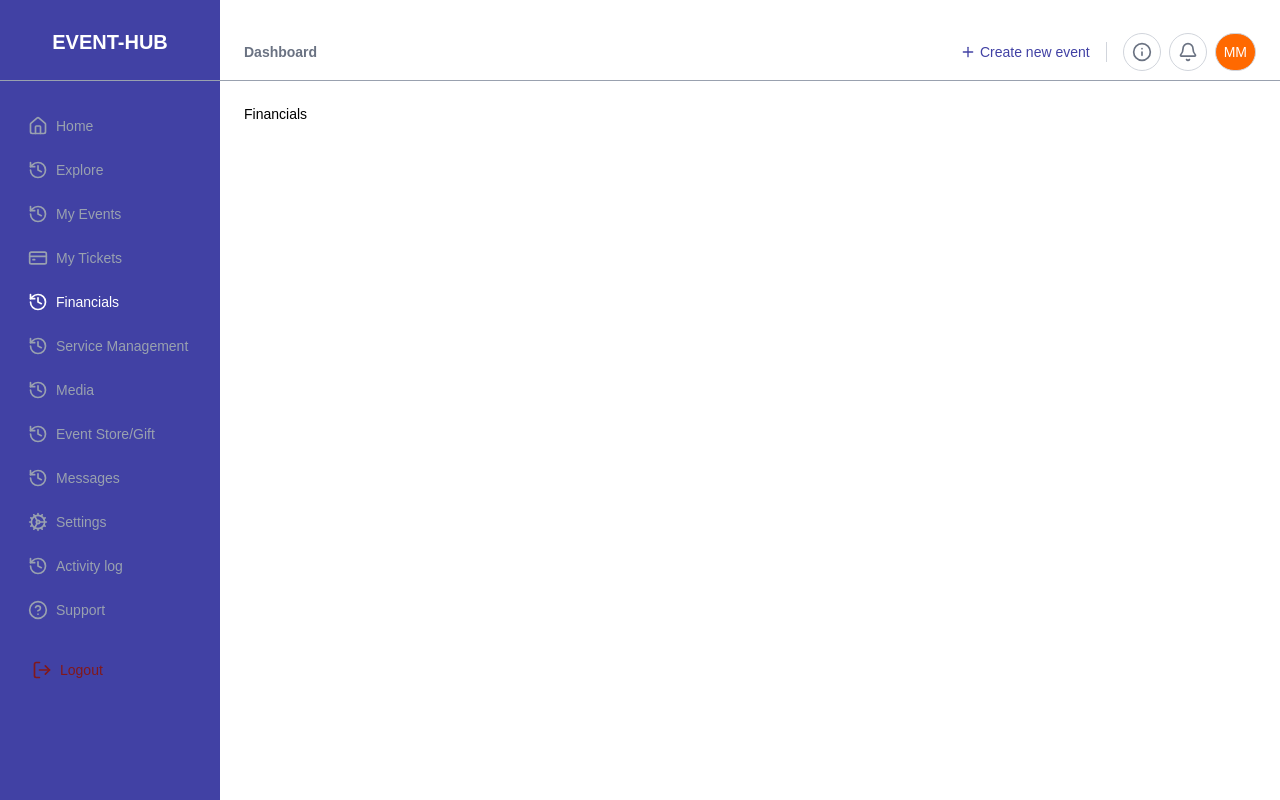
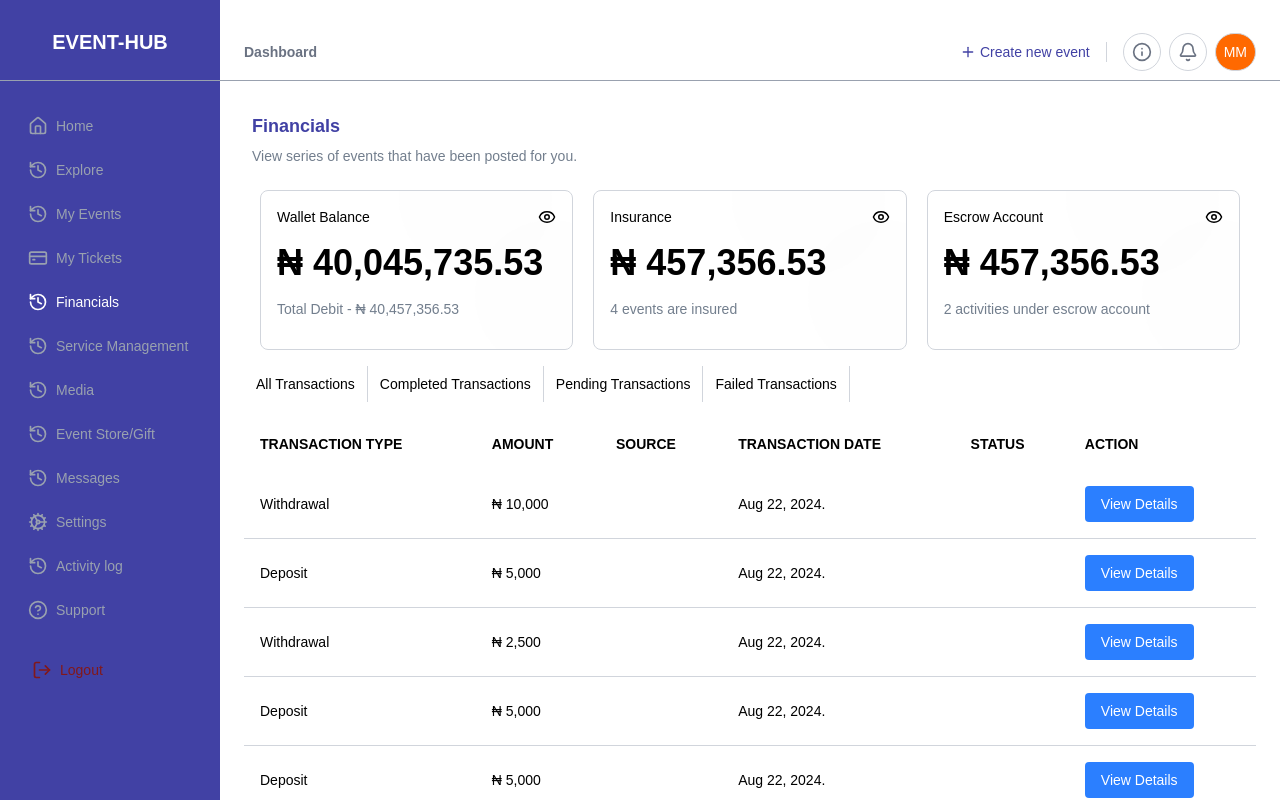
Before and after one commit to C0ntroller01/event-hub, a React (Vite) app: page /financials in a window 1280 px wide. Built offline with nearby package versions, Linux system fonts and the light colour scheme.

Commit message:
feat: Add Financials page with transaction overview and financial cards

```diff
--- /dev/null
+++ b/src/components/DashboardLayout/FinancialCard.tsx
@@ -0,0 +1,52 @@
+import { EyeIcon } from "lucide-react";
+
+interface FinancialCardProps {
+  name: string;
+  info: string;
+  quantity: number;
+}
+
+function FinancialCard({ name, info, quantity }: FinancialCardProps) {
+  return (
+    <div
+      className="
+        group relative
+        w-full min-h-40
+        shrink-0
+        overflow-hidden
+        rounded-lg
+        border border-borderGray
+        p-4
+        transition-all duration-300 ease-in
+        hover:cursor-pointer
+        hover:scale-105
+        hover:bg-[#2F2F47]
+        hover:text-white
+      "
+    >
+      {/* Decorative circles */}
+      <div className="absolute top-[-68.5px] left-34.5 h-[152.887px] w-[152.887px] rounded-full bg-[#D9D9D90D] opacity-50" />
+
+      <div className="absolute top-[28.61px] left-[214.11px] h-[152.887px] w-[152.887px] rounded-full bg-[#D9D9D90D] opacity-50" />
+
+      {/* Content */}
+      <div className="relative flex flex-col gap-4">
+        <div className="flex w-full items-center justify-between">
+          <span className="truncate">{name}</span>
+
+          <EyeIcon size={18} className="shrink-0" />
+        </div>
+
+        <div className="text-4xl font-bold truncate">
+          ₦ {quantity.toString().replace(/\B(?=(\d{3})+(?!\d))/g, ",")}
+        </div>
+
+        <div className="text-textGray group-hover:text-[#FFFFFF99]">
+          {info}
+        </div>
+      </div>
+    </div>
+  );
+}
+
+export default FinancialCard;
--- /dev/null
+++ b/src/components/DashboardLayout/TransactionTable.tsx
@@ -0,0 +1,50 @@
+
+interface TransactionProps {
+  id: number;
+  type: string;
+  transactionId: string;
+  amount: number;
+  source: string;
+  date: string;
+  status: string;
+}
+interface TransactionTableProps {
+  transactions: TransactionProps[];
+}
+function TransactionTable({ transactions }: TransactionTableProps) {
+
+  return (
+    <div className="overflow-x-auto w-full mt-4">
+        <table className="w-full">
+            <thead className="">
+                <tr>
+                    <th className="p-4 text-left">TRANSACTION TYPE</th>
+                    <th className="p-4 text-left">AMOUNT</th>
+                    <th className="p-4 text-left">SOURCE</th>
+                    <th className="p-4 text-left">TRANSACTION DATE</th>
+                    <th className="p-4 text-left">STATUS</th>
+                    <th className="p-4 text-left">ACTION</th>
+                </tr>
+            </thead>
+            <tbody>
+                {transactions.map((transaction, index) => (
+                    <tr key={index} className="border-b border-borderGray">
+                        <td className="p-4">{transaction.type}</td>
+                        <td className="p-4">₦ {transaction.amount.toLocaleString()}</td>
+                        <td className="p-4">{transaction.source}</td>
+                        <td className="p-4">{transaction.date}</td>
+                        <td className="p-4">{transaction.status}</td>
+                        <td className="p-4">
+                            <button className="bg-blue-500 text-white px-4 py-2 rounded hover:bg-blue-600">
+                                View Details
+                            </button>
+                        </td>
+                    </tr>
+                ))}
+            </tbody>
+        </table>
+    </div>
+  )
+}
+
+export default TransactionTable
--- a/src/pages/Financials.tsx
+++ b/src/pages/Financials.tsx
@@ -1,5 +1,34 @@
+import PageHeader from "../components/common/PageHeader";
+import EventsCategoryHeader from "../components/DashboardLayout/EventsCategoryHeader";
+import FinancialCard from "../components/DashboardLayout/FinancialCard";
+import TransactionTable from "../components/DashboardLayout/TransactionTable";
 function Financials() {
-  return <div>Financials</div>
+  const transactions = [
+                { id: 1, type: "Withdrawal", transactionId: "WT-129", amount: 10000.00, source: "", date: "Aug 22, 2024.", status: "" },
+                { id: 2, type: "Deposit", transactionId: "DT-130", amount: 5000.00, source: "", date: "Aug 22, 2024.", status: "" },
+                { id: 3, type: "Withdrawal", transactionId: "WT-131", amount: 2500.00, source: "", date: "Aug 22, 2024.", status: "" },
+                { id: 4, type: "Deposit", transactionId: "DT-130", amount: 5000.00, source: "", date: "Aug 22, 2024.", status: "" },
+                { id: 5, type: "Deposit", transactionId: "DT-130", amount: 5000.00, source: "", date: "Aug 22, 2024.", status: "" },
+            ];
+  const financialCategories = [{id: 1, name: "All Transactions", handleClick: ()=>{console.log("all-events")}},
+                    {id: 2, name: "Completed Transactions", handleClick:  ()=>{console.log("all-events")}},
+                    {id: 3, name: "Pending Transactions", handleClick:  ()=>{console.log("all-events")}},
+                    {id: 4, name: "Failed Transactions", handleClick:  ()=>{console.log("all-events")}},
+  ]
+  return (<div>
+      <PageHeader header="Financials" subheader="View series of events that have been posted for you."/>
+      <div className="p-4 gap-5 grid grid-cols-1 md:grid-cols-2 lg:grid-cols-3">
+        <FinancialCard name="Wallet Balance" info="Total Debit - ₦ 40,457,356.53" quantity={40045735.53}/>
+        <FinancialCard name="Insurance" info="4 events are insured" quantity={457356.53}/>
+        <FinancialCard name="Escrow Account" info="2 activities under escrow account" quantity={457356.53}/>
+      </div>
+      <div className="">
+        <EventsCategoryHeader arr={financialCategories}/>
+        <TransactionTable transactions={transactions} />
+      </div>
+
+  </div>
+  )
 }
 
 export default Financials
```
